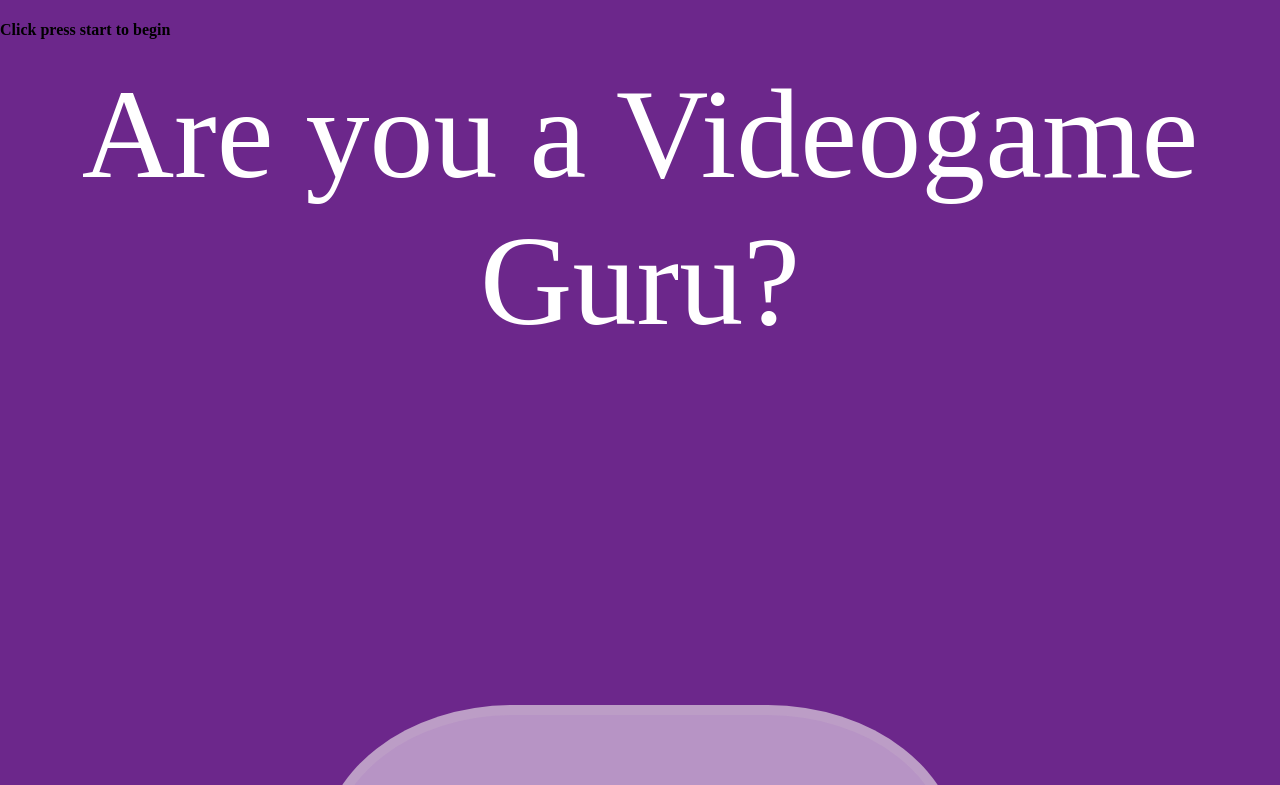
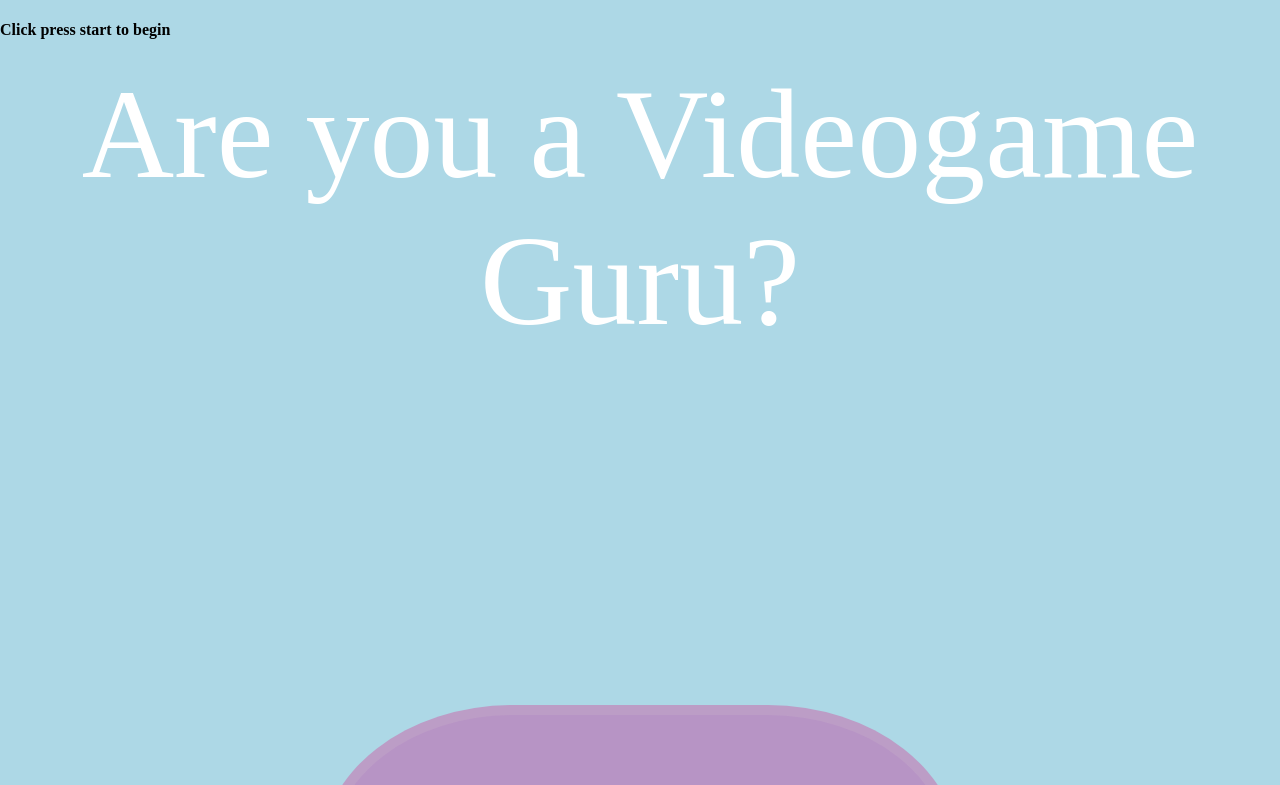
Before and after one commit to Solcodeguy/Quiz-app, a plain HTML site: page index.html in a window 1280 px wide. Shown: the top 785 px of the page. Drawn offline with nearby package versions, Linux system fonts and the light colour scheme.

Commit message:
Update quiz.css

```diff
--- a/quiz.css
+++ b/quiz.css
@@ -11,7 +11,7 @@
 }
 
  body {
-  background-color: #6c278b;
+  background-color: lightblue;
   min-width: 320px;
   max-width: 1600px;
 }
```
